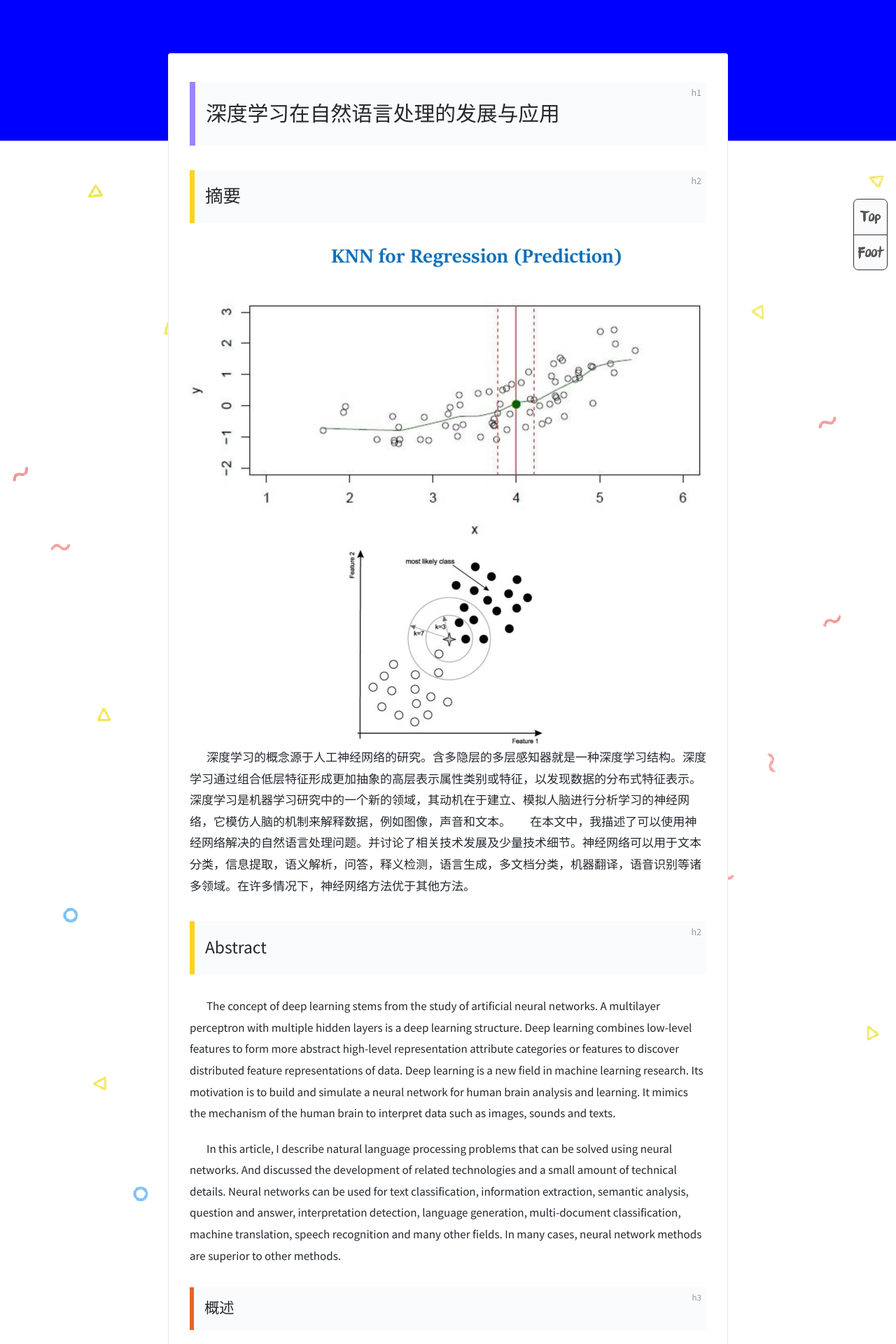
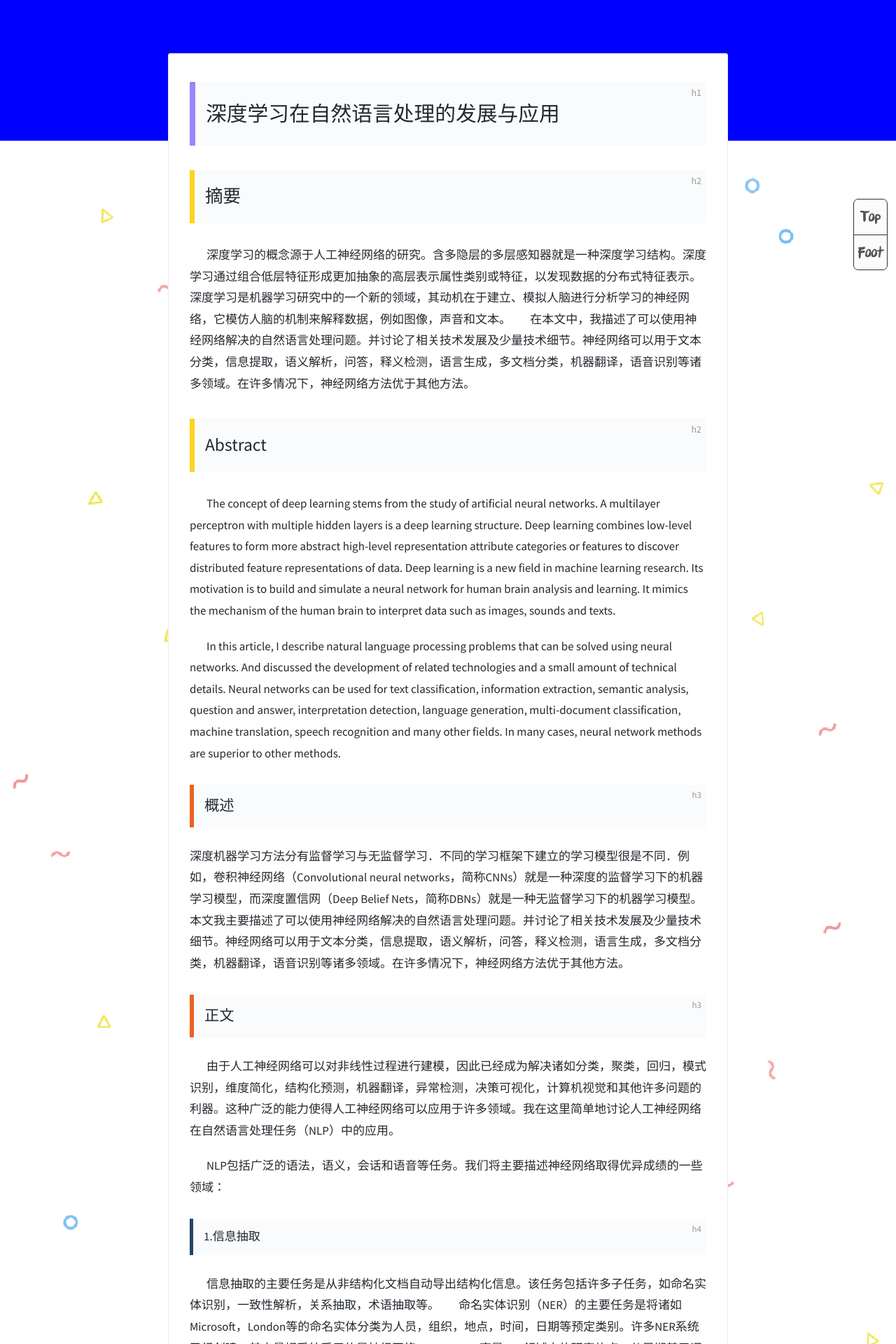
Before and after one commit to provenclei/provenclei.github.io, a Jekyll site: the page built from _posts/2018-10-26-深度学习在自然语言处理中的应用综述.md, in a window 1280 px wide. Shown: the part 424-2344 px from the top of the page at 70% size. Built offline with Jekyll 4.4.1, drawn with Linux system fonts in a browser that asks for light colours; comment, search, counter and statistics services are not loaded.

Commit message:
modify 综述

```diff
--- a/_posts/2018-10-26-深度学习在自然语言处理中的应用综述.md
+++ b/_posts/2018-10-26-深度学习在自然语言处理中的应用综述.md
@@ -12,8 +12,6 @@ tags: 自然语言处理 综述
 
 
 ## 摘要
-![1](/assets/knn/knn_9.png)
-<img src="/assets/knn/knn_1.png" style="zoom:50%">
 &nbsp; &nbsp; &nbsp; &nbsp;深度学习的概念源于人工神经网络的研究。含多隐层的多层感知器就是一种深度学习结构。深度学习通过组合低层特征形成更加抽象的高层表示属性类别或特征，以发现数据的分布式特征表示。深度学习是机器学习研究中的一个新的领域，其动机在于建立、模拟人脑进行分析学习的神经网络，它模仿人脑的机制来解释数据，例如图像，声音和文本。
 &nbsp; &nbsp; &nbsp; &nbsp;在本文中，我描述了可以使用神经网络解决的自然语言处理问题。并讨论了相关技术发展及少量技术细节。神经网络可以用于文本分类，信息提取，语义解析，问答，释义检测，语言生成，多文档分类，机器翻译，语音识别等诸多领域。在许多情况下，神经网络方法优于其他方法。
 
```
Also changed, not shown: assets/summary/summary_1.png (renamed from assets/summary/summary_1.jpg), assets/summary/summary_2.png (renamed from assets/summary/summary_2.jpg), assets/summary/summary_3.png (renamed from assets/summary/summary_3.jpg), assets/summary/summary_4.png (renamed from assets/summary/summary_4.jpg), assets/summary/summary_5.png (renamed from assets/summary/summary_5.jpg), assets/summary/summary_6.png (renamed from assets/summary/summary_6.jpg).
